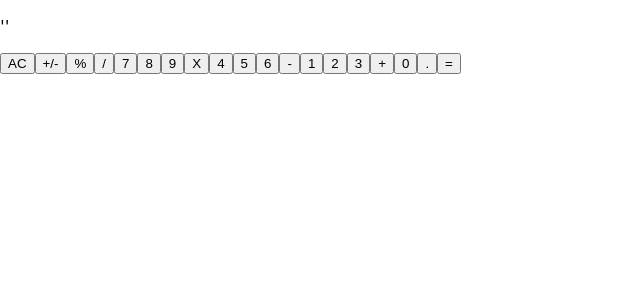
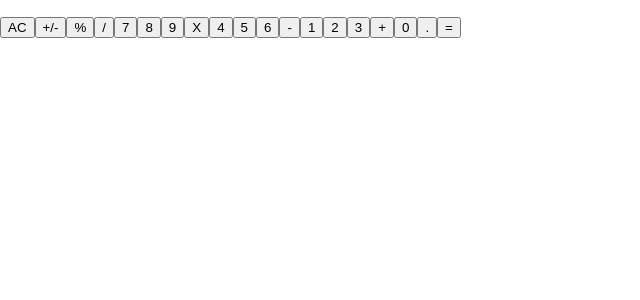
Before and after one commit to AmosPark/react-study-calculator, a React (Create React App) app in the folder calculator/: page / in a window 1280 px wide. Shown: the top 300 px of the page, without its empty margins (0-640 px from the left). Built offline with nearby package versions, Linux system fonts and the light colour scheme.

Commit message:
fix insult slot

```diff
--- a/calculator/src/App.js
+++ b/calculator/src/App.js
@@ -4,7 +4,7 @@ import CalButtons from './CalButtons';
 function App() {
   return (
     <>
-      <p>''</p>
+      <p> </p>
       <CalButtons />
     </>
   );
```
